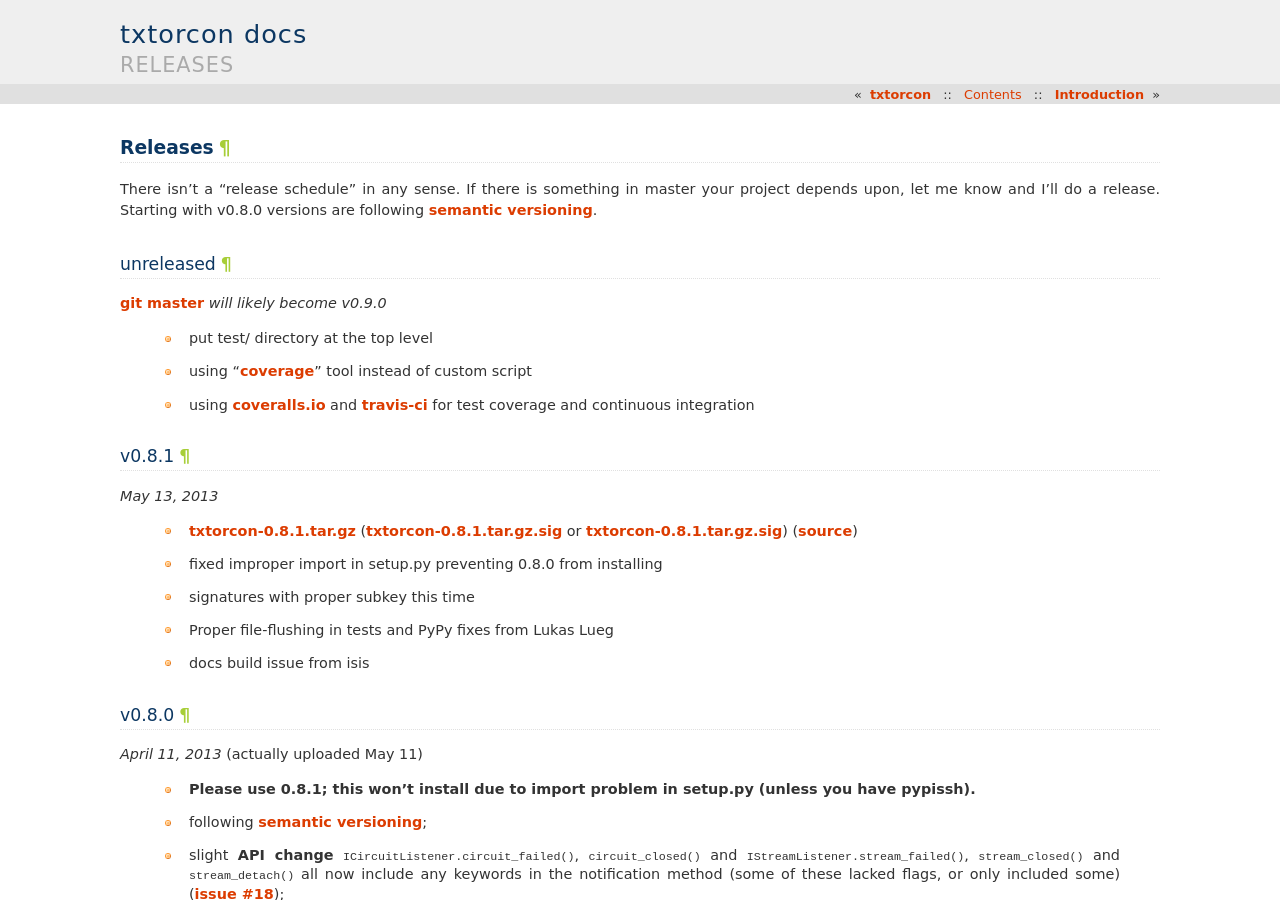
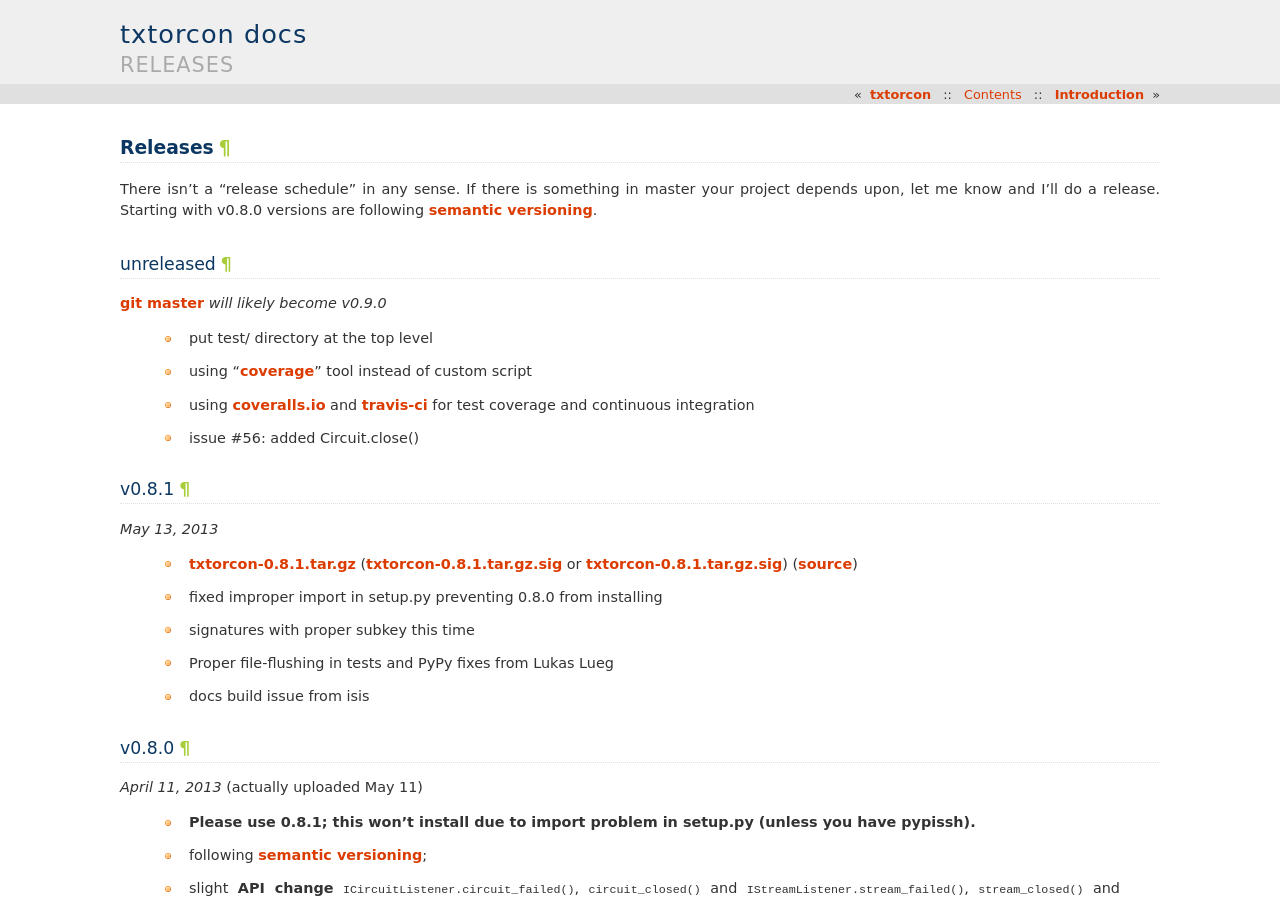
Before and after one commit to meejah/txtorcon, a Sphinx documentation site: the page built from docs/releases.rst, in a window 1280 px wide and 900 px high. Built offline with Sphinx 7.4.7, drawn with Linux system fonts in a browser that asks for light colours.

Commit message:
note about #56 being fixed

```diff
--- a/docs/releases.rst
+++ b/docs/releases.rst
@@ -14,6 +14,7 @@
  * put test/ directory at the top level
  * using "`coverage <http://nedbatchelder.com/code/coverage/>`_" tool instead of custom script
  * using `coveralls.io <http://coveralls.io>`_ and `travis-ci <http://travis-ci.org>`_ for test coverage and continuous integration
+ * issue #56: added Circuit.close()
 
 
 v0.8.1
```
